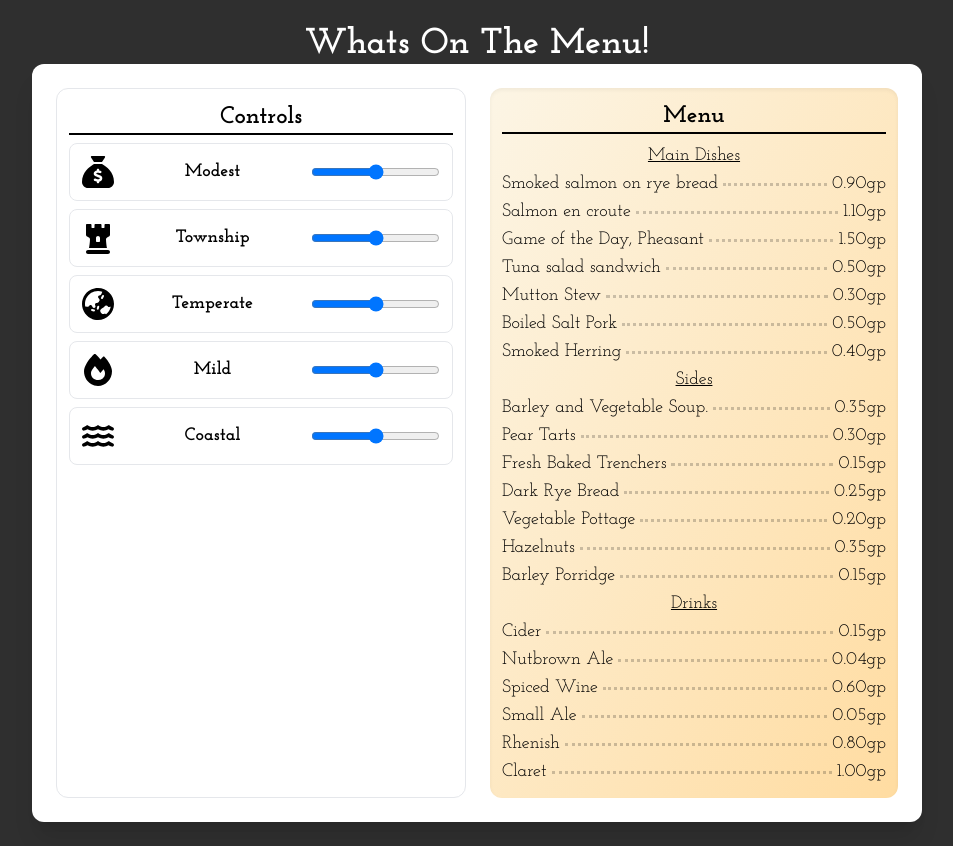
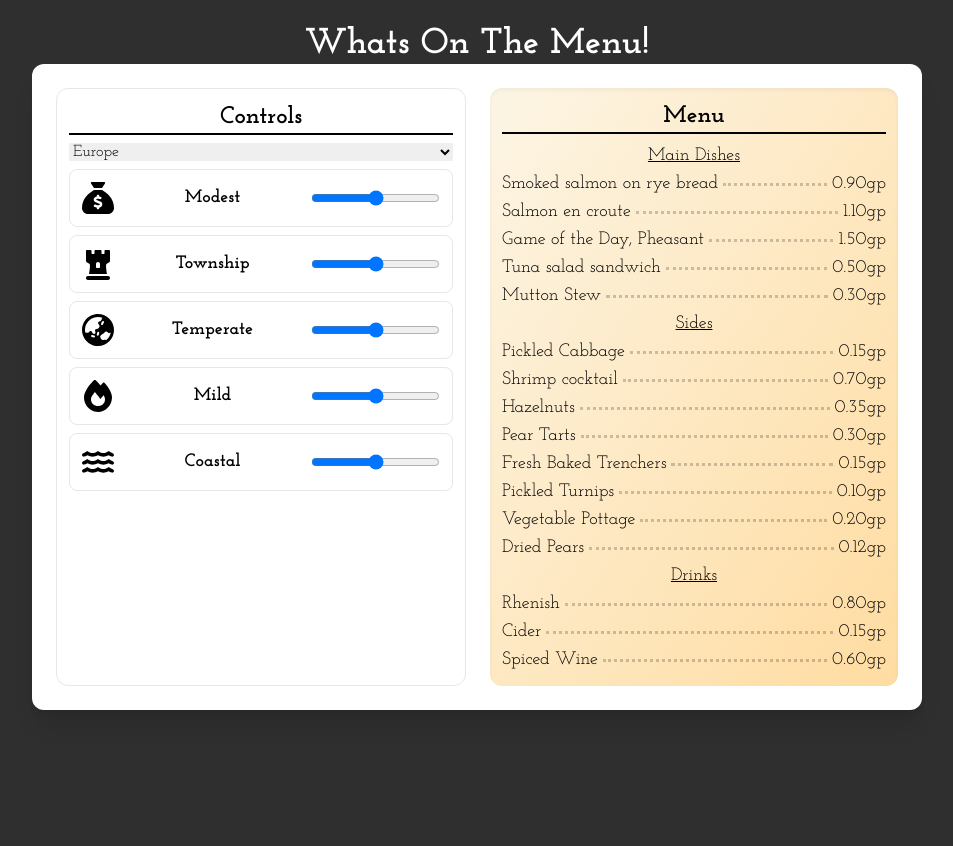
Before and after one commit to Justin-West/whats-on-the-menu, a Next.js app: page / in a window 1280 px wide. Shown: the whole page, without its empty margins (163-1116 px from the left). After the commit the page ends 800 px from the top, so only its background shows below. Built offline with nearby package versions, Linux system fonts and the light colour scheme.

Commit message:
Added Theme Option

```diff
--- a/src/pages/index.tsx
+++ b/src/pages/index.tsx
@@ -20,11 +20,20 @@ const rand = 0;
 
 export default function Home() {
   const [factors, setFactors] = useState([5, 5, 5, 5, 5]);
-
+  const [theme, setTheme] = useState("Europe");
   function handleUpdate(i: number, v: number) {
     factors[i] = v;
     let a = [factors[0], factors[1], factors[2], factors[3], factors[4]];
     setFactors(a);
+  }
+
+  function UpdateTheme() {
+    const e = document.getElementById("theme");
+    if (e) {
+      const value = e.value;
+      setTheme(value);
+      console.log(value);
+    }
   }
   return (
     <>
@@ -70,6 +79,11 @@ export default function Home() {
               <label className="mx-4">Randomness</label>
               <input className="w-24" id="seed" type="range" />
             </div> */}
+            <select name="theme" id="theme" onChange={UpdateTheme}>
+              <option value="Europe">Europe</option>
+              <option value="India">India</option>
+              <option value="China">China</option>
+            </select>
             <ControlSlider
               title={new Array("Poor", "Modest", "Rich")}
               icon={iconMoney}
@@ -102,7 +116,7 @@ export default function Home() {
             />
             <div className=" w-[24rem]"></div>
           </section>
-          <Menu f={factors} />
+          <Menu f={factors} theme={theme} />
         </main>
       </div>
     </>
--- a/src/pages/menu.tsx
+++ b/src/pages/menu.tsx
@@ -20,7 +20,7 @@ type MenuItemData = {
   water: number;
 };
 
-export default function Menu({ f }: { f: number[] }) {
+export default function Menu({ f, theme }: { f: number[]; theme: string }) {
   const [createdMenuMain, setMenuMain] = useState([
     new MenuItem("Loading...", 0),
   ]);
@@ -35,10 +35,16 @@ export default function Menu({ f }: { f: number[] }) {
   const drinkCount = 5;
 
   useEffect(() => {
-    setMenuMain(GenMenu(Food.Europe.Mains, entreCount));
-    setMenuSide(GenMenu(Food.Europe.Sides, sideCount));
-    setMenuDrink(GenMenu(Food.Europe.Drinks, drinkCount));
-  }, [f]);
+    if (theme == "Europe") {
+      setMenuMain(GenMenu(Food.Europe.Mains, entreCount));
+      setMenuSide(GenMenu(Food.Europe.Sides, sideCount));
+      setMenuDrink(GenMenu(Food.Europe.Drinks, drinkCount));
+    } else if (theme == "India") {
+      setMenuMain(GenMenu(Food.India.Mains, entreCount));
+      setMenuSide(GenMenu(Food.India.Sides, sideCount));
+      setMenuDrink(GenMenu(Food.India.Drinks, drinkCount));
+    }
+  }, [f, theme]);
 
   function GenMenu(items: MenuItemData[], limit: number) {
     let m = new Array<MenuItem>();
@@ -88,16 +94,18 @@ export default function Menu({ f }: { f: number[] }) {
         m.push(new MenuItem(i.name, (priceMult * i.price).toFixed(2)));
       }
     });
-    m = RandomReduce(m, entreCount);
+    m = RandomReduce(m, limit);
     return m;
   }
 
   function RandomReduce(items: MenuItem[], max: number) {
     let m: MenuItem[] = new Array();
-    if (items[0]) {
-      while (m.length < max) {
+    if (items[2]) {
+      let reduction = (10 - f[1]) / 2;
+      if (max - reduction == 0) reduction = 0;
+      while (m.length < max - reduction) {
         let rand = Math.floor(Math.random() * items.length);
-        if (!items[0]) break;
+        if (!items[2]) break;
         if (items[rand]) {
           m.push(items[rand]);
           items.splice(rand, 1);
```
